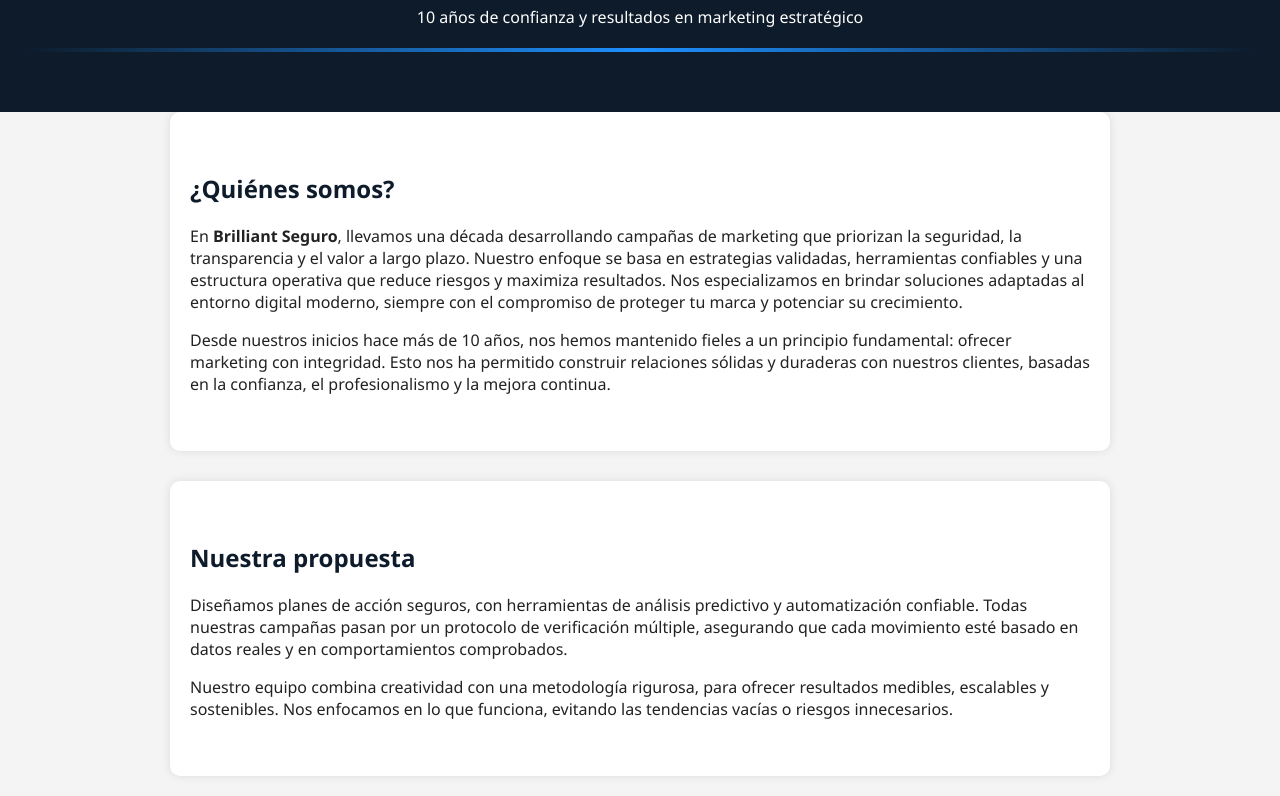
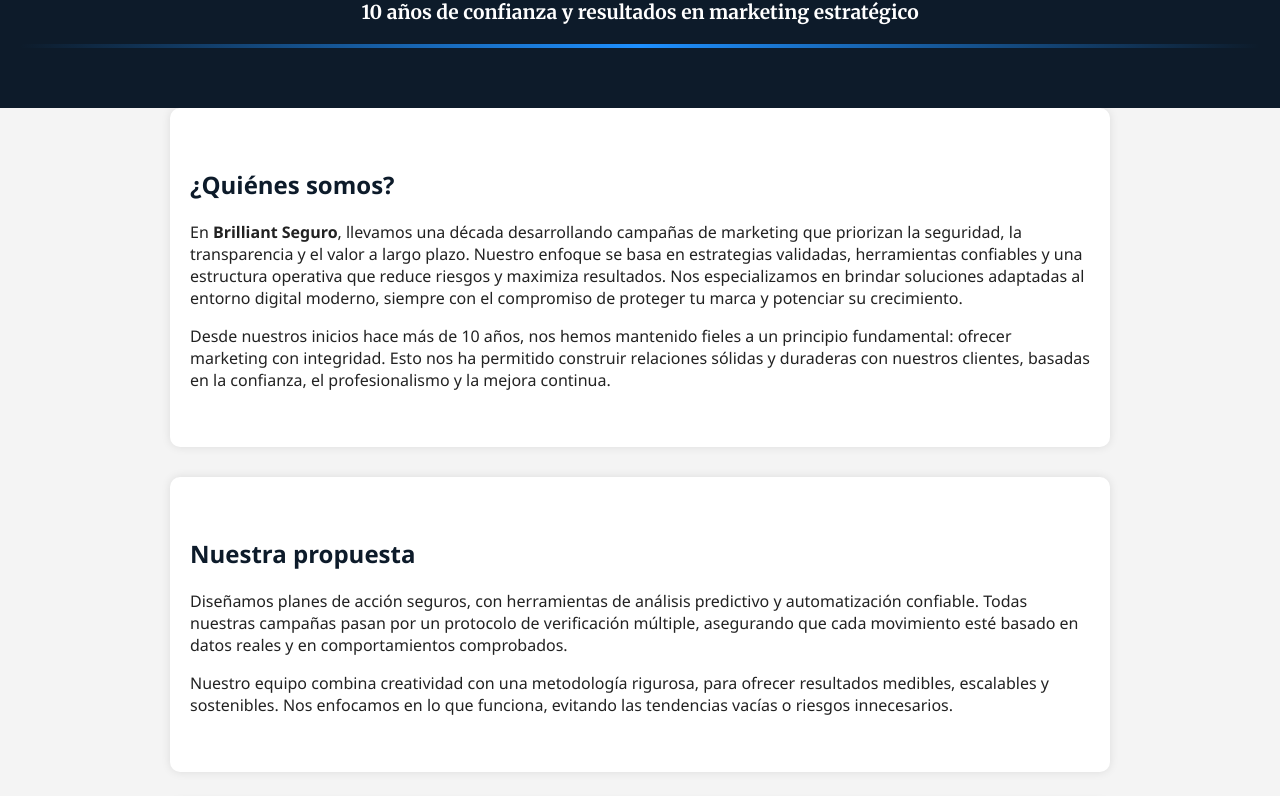
Before and after one commit to brilliantseguro/org, a plain HTML site: page index.html in a window 1280 px wide. Shown: the part 290-1086 px from the top of the page. Drawn offline with Linux system fonts and the light colour scheme.

Commit message:
Add files via upload

```diff
--- a/index.html
+++ b/index.html
@@ -26,6 +26,13 @@
       font-family: 'Merriweather', serif;
       margin: 0;
       font-size: 2.8em;
+    }
+
+    .subtitulo {
+      font-family: 'Merriweather', serif;
+      font-weight: bold;
+      font-size: 1.2em;
+      margin-top: 10px;
     }
 
     .lineas {
@@ -86,7 +93,7 @@
     <img src="logo2.png" alt="Logo de Brilliant Seguro" class="logo" />
     <div class="lineas"></div>
     <h1>Brilliant Seguro</h1>
-    <p>10 años de confianza y resultados en marketing estratégico</p>
+    <p class="subtitulo">10 años de confianza y resultados en marketing estratégico</p>
     <div class="lineas"></div>
   </header>
 
@@ -130,6 +137,7 @@
     <h2>Contacto</h2>
     <p>📞 Teléfono: <strong>+54 341 367 3839</strong></p>
     <p>📧 Email: <strong><a href="mailto:brilliantseguro@gmail.com">brilliantseguro@gmail.com</a></strong></p>
+    <p>📍 Dirección: <strong>Av. Leandro N. Alem 855, C1001 CABA, Argentina</strong></p>
   </section>
 
   <footer>
```
